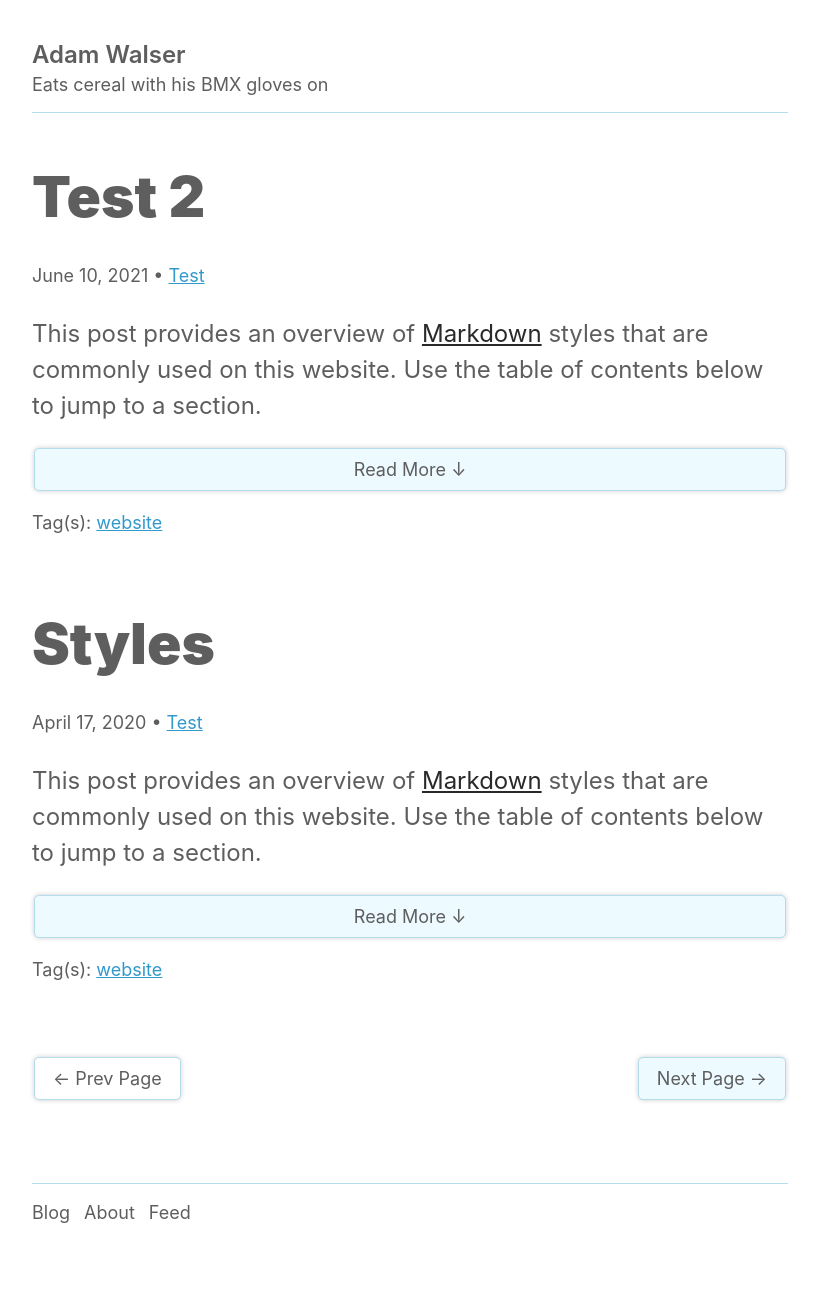
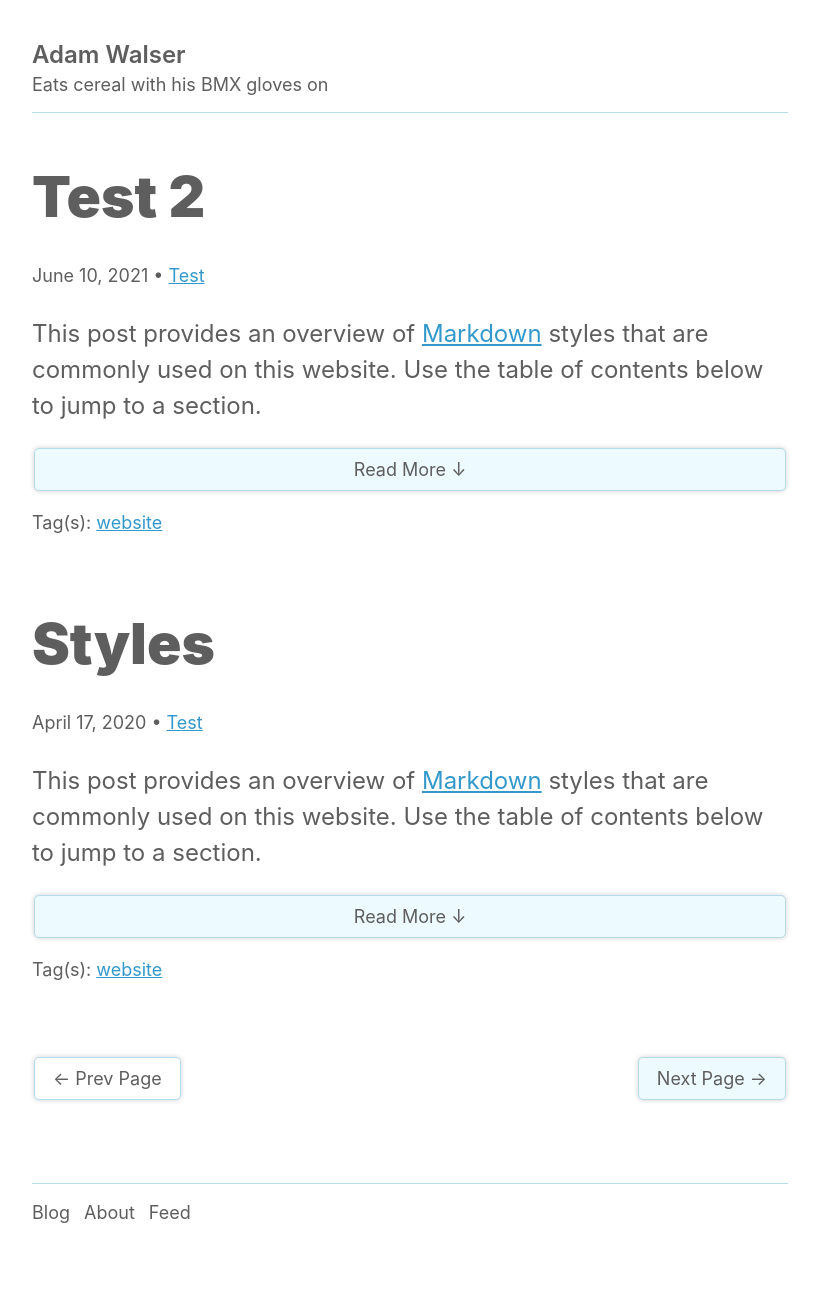
Before and after one commit to ajpwalser/ajpwalser.github.io, a Jekyll site: the page built from index.html, in a window 1280 px wide. Shown: the whole page, without its empty margins (230-1049 px from the left). Built offline with Jekyll 4.4.1, drawn with Linux system fonts in a browser that asks for light colours; some web fonts are replaced; the list of posts is cut into pages by our own code.

Commit message:
Update style.css

```diff
--- a/css/style.css
+++ b/css/style.css
@@ -121,8 +121,7 @@ margin-bottom: 0.25em;
 /* Links */
 
 a:link {
-  color: rgb(41, 41, 41);
-  transition: color 0.2s ease-out;
+  color: #39C;
 }
 
 a:visited {
@@ -138,8 +137,12 @@ a:active {
 }
 
 h2 a {
-	color: #5E5E5E !important;
-	text-decoration: none !important;
+color: #5E5E5E !important;
+text-decoration: none !important;
+}
+
+h2 a:hover {
+  color: #39C;
 }
 
 /* Meta */
```
